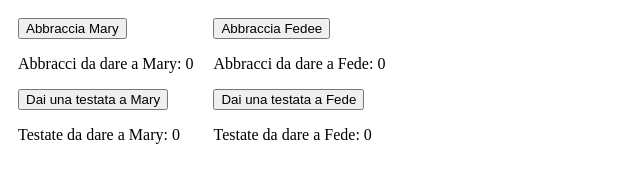
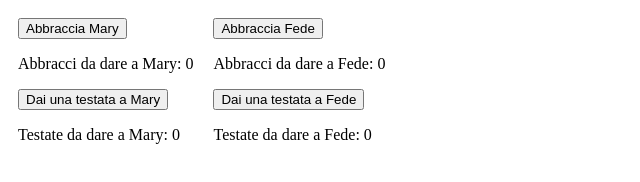
Before and after one commit to 2Flaw3d/2Flaw3d, a plain HTML site: page index.html in a window 1280 px wide. Shown: the full height of the page, 0-640 px from the left. Drawn offline with Linux system fonts and the light colour scheme.

Commit message:
Update index.html

```diff
--- a/index.html
+++ b/index.html
@@ -36,7 +36,7 @@
         document.getElementById("clicks3").innerHTML = clicks3;
     };
     </script>
-    <button type="button" onClick="onClick3()">Abbraccia Fedee</button>
+    <button type="button" onClick="onClick3()">Abbraccia Fede</button>
     <p>Abbracci da dare a Fede: <a id="clicks3">0</a></p>
 
     <script type="text/javascript">
```
